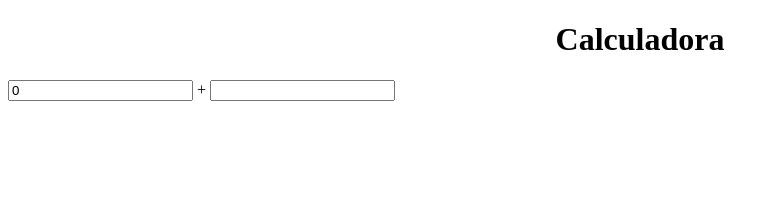
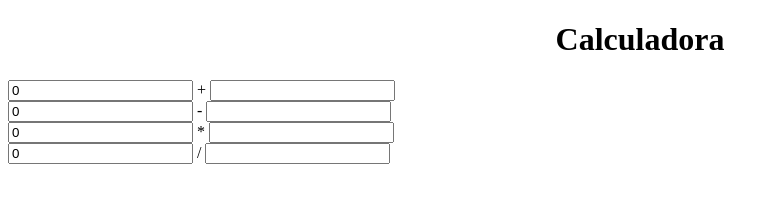
Before and after one commit to ddelarosae/html_2110, a plain HTML site: page form.html in a window 1280 px wide. Shown: the whole page, without its empty margins (0-779 px from the left). Drawn offline with Linux system fonts and the light colour scheme.

Commit message:
ajuste calculadora

```diff
--- a/form.html
+++ b/form.html
@@ -8,11 +8,29 @@
 </head>
 <body>
     <h1><center>Calculadora</center></h1>
-    <form method="post" oninput="resultado.value = (num1.value) + parseInt(num2.value)">
+    <form method="post" oninput="resultado.value = parseInt(num1.value) + parseInt(num2.value)">
         <input type="number" id="num1", value="0">
         +
         <input type="number" id="num2">
         <output name="resultado" for="num1 num2"></output>
     </form>
+    <form method="post" oninput="resultado.value = parseInt(num1.value) - parseInt(num2.value)">
+        <input type="number" id="num1", value="0">
+        -
+        <input type="number" id="num2">
+        <output name="resultado" for="num1 num2"></output>
+    </form>
+    <form method="post" oninput="resultado.value = parseInt(num1.value) * parseInt(num2.value)">
+        <input type="number" id="num1", value="0">
+        *
+        <input type="number" id="num2">
+        <output name="resultado" for="num1 num2"></output>
+    </form>
+    <form method="post" oninput="resultado.value = parseInt(num1.value) / parseInt(num2.value)">
+        <input type="number" id="num1", value="0">
+        /
+        <input type="number" id="num2">
+        <output name="resultado" for="num1 num2"></output>
+    </form>
 </body>
 </html>
```
